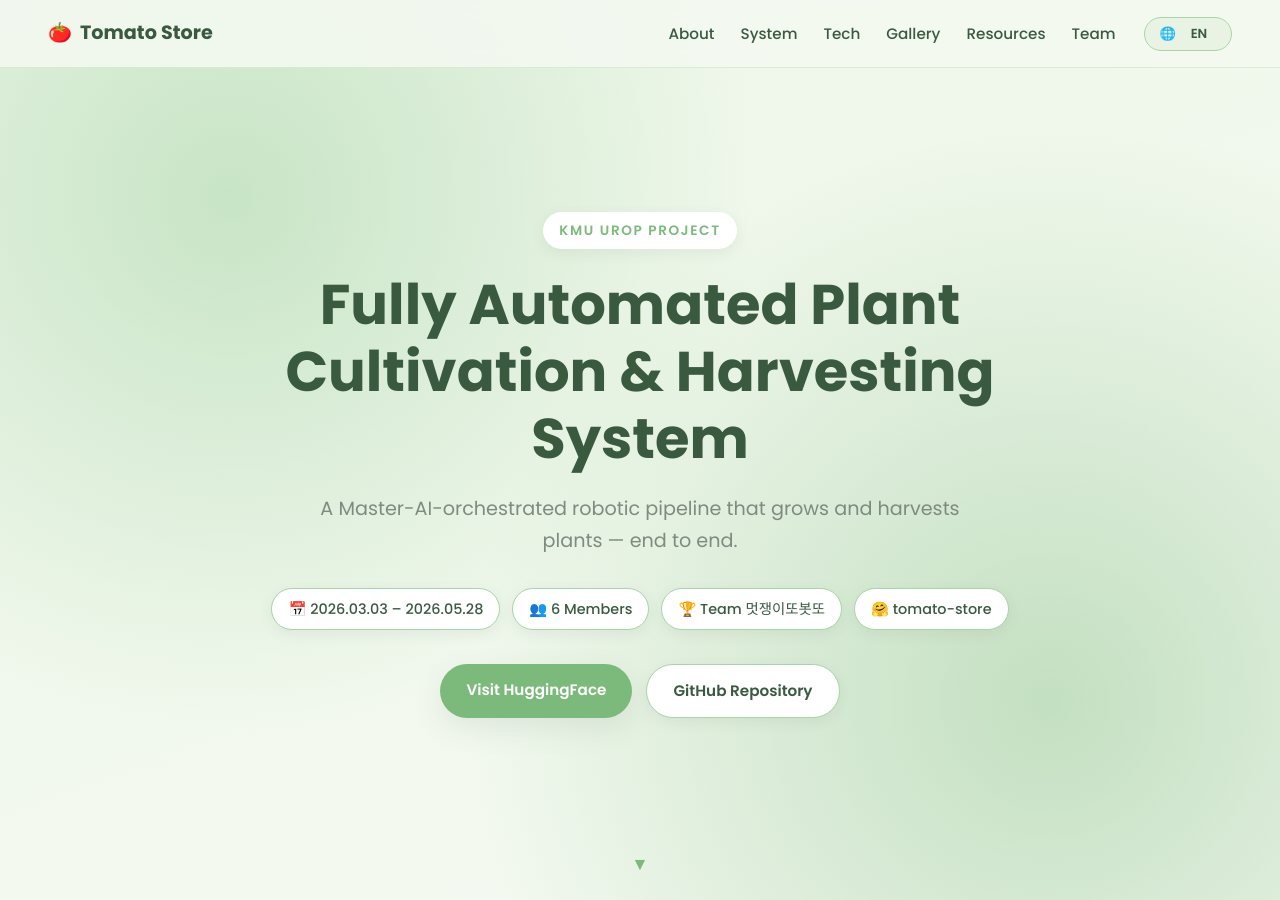
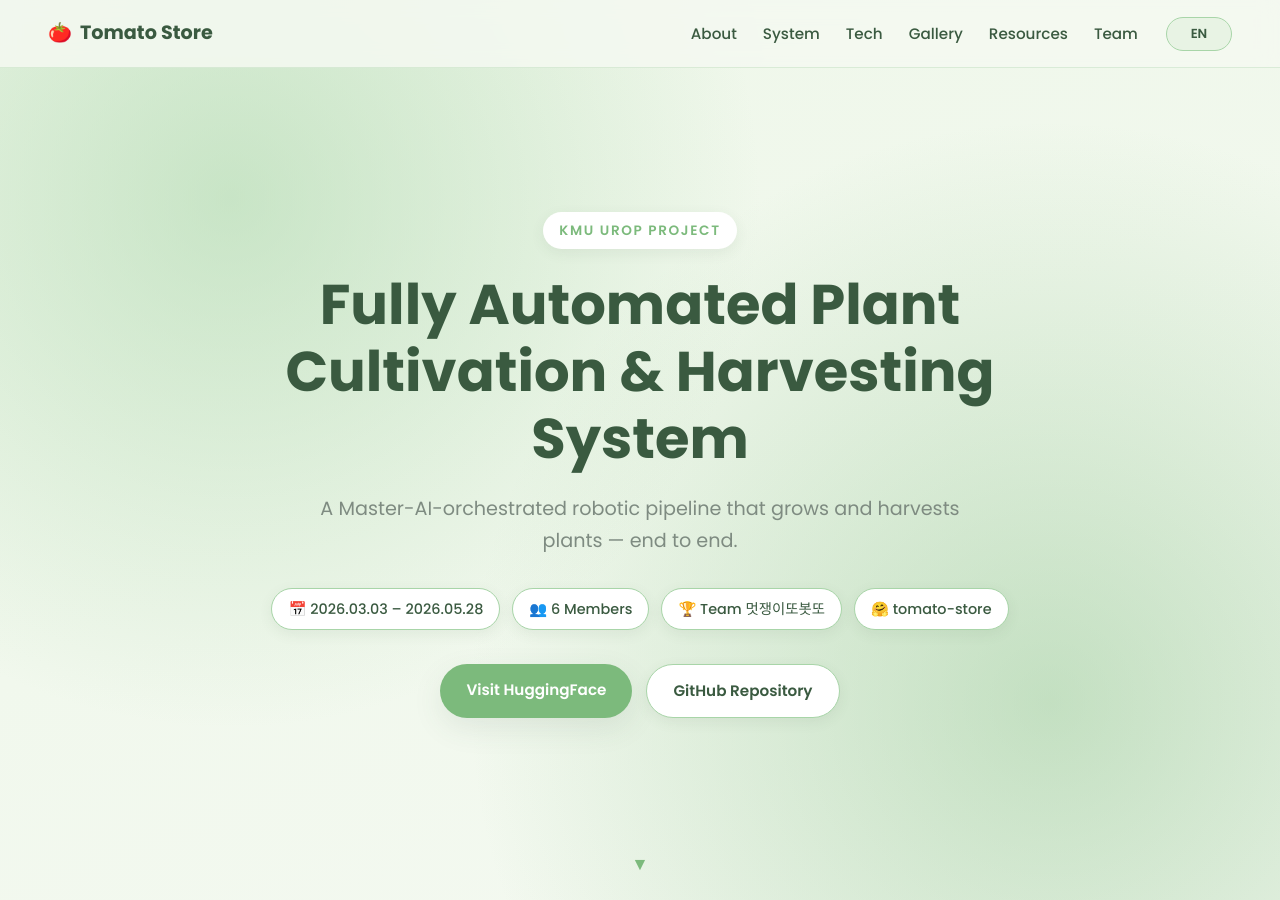
Before and after one commit to tomato-store/tomato-store.github.io, a Jekyll site: the page built from index.html, in a window 1280 px wide and 900 px high. Built offline with Jekyll 4.4.1, drawn with Linux system fonts in a browser that asks for light colours.

Commit message:
fix: label language toggle EN/KO and drop the globe emoji
The toggle button now reads "EN" in English and "KO" in Korean (was
"EN"/"한글"), and the 🌐 emoji is removed. Also drop the now-unused
flex gap that only spaced the emoji from the label.

Co-Authored-By: Claude Opus 4.8 <noreply@anthropic.com>

```diff
--- a/_includes/navbar.html
+++ b/_includes/navbar.html
@@ -12,7 +12,7 @@
             {%- endfor %}
         </ul>
         <button class="lang-toggle" id="langToggle" type="button" aria-label="Switch language">
-            🌐 <span class="lang-current" data-en="EN" data-ko="한글">EN</span>
+            <span class="lang-current" data-en="EN" data-ko="KO">EN</span>
         </button>
     </nav>
 </header>
--- a/assets/css/style.css
+++ b/assets/css/style.css
@@ -86,11 +86,10 @@ img { max-width: 100%; display: block; }
     border-color: var(--green);
 }
 
-/* language toggle — single button, label swaps in place (EN ⇄ 한글) */
+/* language toggle — single button, label swaps in place (EN ⇄ KO) */
 .lang-toggle {
     display: inline-flex;
     align-items: center;
-    gap: 6px;
     height: 34px;
     padding: 0 15px;
     background: var(--green-tint);
```
